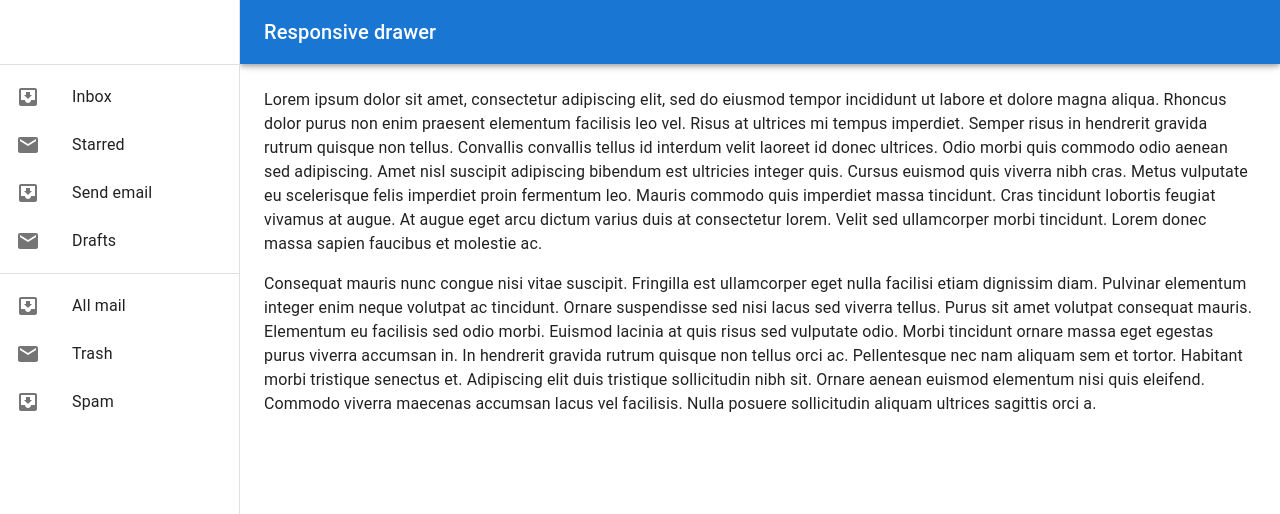
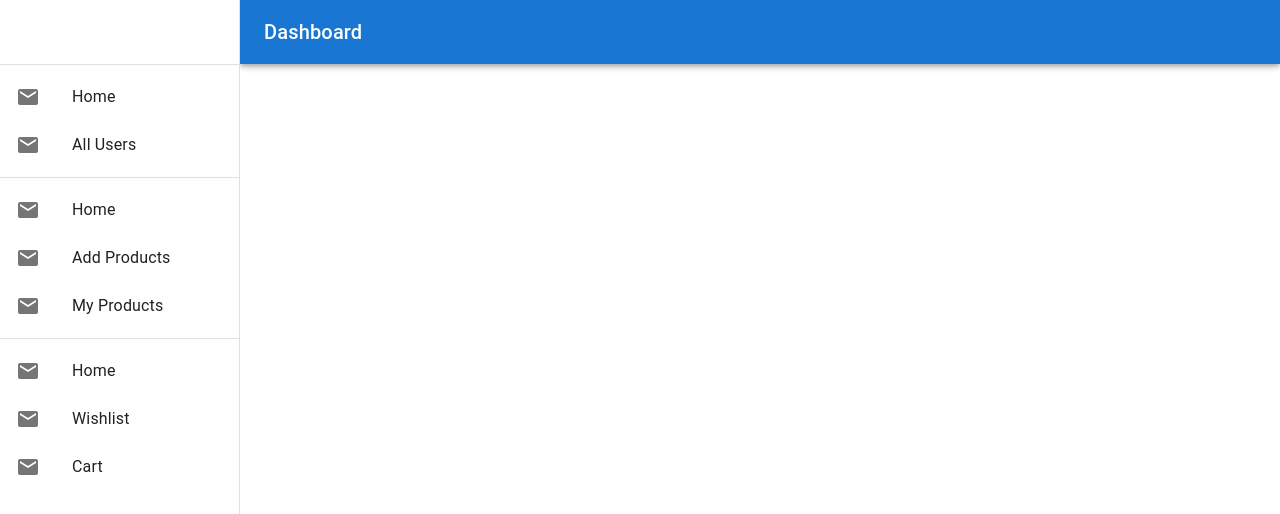
Before and after one commit to meizan2142/MERN-FRONTEND, a React (Vite) app: page /dashboard in a window 1280 px wide. Shown: the top 514 px of the page. Built offline with nearby package versions, Linux system fonts and the light colour scheme; a web font is replaced by a local one.

Commit message:
Dasboard Routes are declared

```diff
--- a/src/Components/UserInfo/UserInfo.jsx
+++ b/src/Components/UserInfo/UserInfo.jsx
@@ -24,7 +24,7 @@ export const UserInfo = () => {
                 />
             </button>
             <ul className={`${open ? 'visible translate-y-0 duration-300 w-full p-1 flex flex-col space-y-4 ' : 'invisible translate-y-4'} absolute top-12 z-50 w-full space-y-1 rounded-sm bg-sky-400 shadow-md`}>
-                <button><NavLink to='/dashboard' className='font-bold rounded-md bg-gray-700 p-1'>DashBoard</NavLink></button>
+                <button><NavLink to='/dashboard/users' className='font-bold rounded-md bg-gray-700 p-1'>DashBoard</NavLink></button>
                 <button className="bg-red-500 rounded-md font-bold">LogOut</button>
             </ul>
         </div>
--- a/src/Pages/DashBoard/DashBoard.jsx
+++ b/src/Pages/DashBoard/DashBoard.jsx
@@ -1,3 +1,4 @@
+import { NavLink, Outlet } from 'react-router-dom'
 import MenuIcon from '@mui/icons-material/Menu';
 import PropTypes from 'prop-types';
 import Box from '@mui/material/Box';
@@ -23,6 +24,47 @@ const DashBoard = (props) => {
     const [mobileOpen, setMobileOpen] = useState(false);
     const [isClosing, setIsClosing] = useState(false);
 
+
+
+    // Sidebar Routes //
+    const adminRoutes = [
+        {
+            path: '/',
+            routeName: 'Home',
+        },
+        {
+            path: '/dashboard/users',
+            routeName: 'All Users',
+        },
+    ]
+    const sellerRoutes = [
+        {
+            path: '/',
+            routeName: 'Home',
+        },
+        {
+            path: '/dashboard/addproducts',
+            routeName: 'Add Products',
+        },
+        {
+            path: '/dashboard/myproducts',
+            routeName: 'My Products',
+        },
+    ]
+    const buyerRoutes = [
+        {
+            path: '/',
+            routeName: 'Home',
+        },
+        {
+            path: '/dashboard/wishlist',
+            routeName: 'Wishlist',
+        },
+        {
+            path: '/dashboard/cart',
+            routeName: 'Cart',
+        },
+    ]
     const handleDrawerClose = () => {
         setIsClosing(true);
         setMobileOpen(false);
@@ -38,31 +80,46 @@ const DashBoard = (props) => {
         }
     };
 
+
+    // Dashboard's Sidebar
     const drawer = (
         <div>
             <Toolbar />
             <Divider />
             <List>
-                {['Inbox', 'Starred', 'Send email', 'Drafts'].map((text, index) => (
-                    <ListItem key={text} disablePadding>
+                {adminRoutes.map((route) => (
+                    <ListItem key={route.path} disablePadding>
                         <ListItemButton>
                             <ListItemIcon>
-                                {index % 2 === 0 ? <InboxIcon /> : <MailIcon />}
+                                {route.name % 2 === 0 ? <InboxIcon /> : <MailIcon />}
                             </ListItemIcon>
-                            <ListItemText primary={text} />
+                            <NavLink to={route.path}><ListItemText primary={route.routeName} /></NavLink>
                         </ListItemButton>
                     </ListItem>
                 ))}
             </List>
             <Divider />
             <List>
-                {['All mail', 'Trash', 'Spam'].map((text, index) => (
-                    <ListItem key={text} disablePadding>
+                {sellerRoutes.map((route) => (
+                    <ListItem key={route.path} disablePadding>
                         <ListItemButton>
                             <ListItemIcon>
-                                {index % 2 === 0 ? <InboxIcon /> : <MailIcon />}
+                                {route.name % 2 === 0 ? <InboxIcon /> : <MailIcon />}
                             </ListItemIcon>
-                            <ListItemText primary={text} />
+                            <NavLink to={route.path}><ListItemText primary={route.routeName} /></NavLink>
+                        </ListItemButton>
+                    </ListItem>
+                ))}
+            </List>
+            <Divider />
+            <List>
+                {buyerRoutes.map((route) => (
+                    <ListItem key={route.path} disablePadding>
+                        <ListItemButton>
+                            <ListItemIcon>
+                                {route.name % 2 === 0 ? <InboxIcon /> : <MailIcon />}
+                            </ListItemIcon>
+                            <NavLink to={route.path}><ListItemText primary={route.routeName} /></NavLink>
                         </ListItemButton>
                     </ListItem>
                 ))}
@@ -93,7 +150,7 @@ const DashBoard = (props) => {
                         <MenuIcon />
                     </IconButton>
                     <Typography variant="h6" noWrap component="div">
-                        Responsive drawer
+                        Dashboard
                     </Typography>
                 </Toolbar>
             </AppBar>
@@ -135,32 +192,8 @@ const DashBoard = (props) => {
                 sx={{ flexGrow: 1, p: 3, width: { sm: `calc(100% - ${drawerWidth}px)` } }}
             >
                 <Toolbar />
-                <Typography sx={{ marginBottom: 2 }}>
-                    Lorem ipsum dolor sit amet, consectetur adipiscing elit, sed do eiusmod
-                    tempor incididunt ut labore et dolore magna aliqua. Rhoncus dolor purus non
-                    enim praesent elementum facilisis leo vel. Risus at ultrices mi tempus
-                    imperdiet. Semper risus in hendrerit gravida rutrum quisque non tellus.
-                    Convallis convallis tellus id interdum velit laoreet id donec ultrices.
-                    Odio morbi quis commodo odio aenean sed adipiscing. Amet nisl suscipit
-                    adipiscing bibendum est ultricies integer quis. Cursus euismod quis viverra
-                    nibh cras. Metus vulputate eu scelerisque felis imperdiet proin fermentum
-                    leo. Mauris commodo quis imperdiet massa tincidunt. Cras tincidunt lobortis
-                    feugiat vivamus at augue. At augue eget arcu dictum varius duis at
-                    consectetur lorem. Velit sed ullamcorper morbi tincidunt. Lorem donec massa
-                    sapien faucibus et molestie ac.
-                </Typography>
-                <Typography sx={{ marginBottom: 2 }}>
-                    Consequat mauris nunc congue nisi vitae suscipit. Fringilla est ullamcorper
-                    eget nulla facilisi etiam dignissim diam. Pulvinar elementum integer enim
-                    neque volutpat ac tincidunt. Ornare suspendisse sed nisi lacus sed viverra
-                    tellus. Purus sit amet volutpat consequat mauris. Elementum eu facilisis
-                    sed odio morbi. Euismod lacinia at quis risus sed vulputate odio. Morbi
-                    tincidunt ornare massa eget egestas purus viverra accumsan in. In hendrerit
-                    gravida rutrum quisque non tellus orci ac. Pellentesque nec nam aliquam sem
-                    et tortor. Habitant morbi tristique senectus et. Adipiscing elit duis
-                    tristique sollicitudin nibh sit. Ornare aenean euismod elementum nisi quis
-                    eleifend. Commodo viverra maecenas accumsan lacus vel facilisis. Nulla
-                    posuere sollicitudin aliquam ultrices sagittis orci a.
+                <Typography component='div' sx={{ marginBottom: 2 }}>
+                        <Outlet />
                 </Typography>
             </Box>
         </Box>
@@ -168,11 +201,7 @@ const DashBoard = (props) => {
 }
 
 DashBoard.propTypes = {
-    /**
-     * Injected by the documentation to work in an iframe.
-     * Remove this when copying and pasting into your project.
-     */
     window: PropTypes.func,
-  };
+};
 
 export default DashBoard
--- /dev/null
+++ b/src/Pages/DashBoard/DashBoardComponents/Admin/AllUsers.jsx
@@ -0,0 +1,7 @@
+const AllUsers = () => {
+    return (
+        <div>AllUsers</div>
+    )
+}
+
+export default AllUsers
--- /dev/null
+++ b/src/Pages/DashBoard/DashBoardComponents/Seller/AddProducts.jsx
@@ -0,0 +1,7 @@
+const AddProducts = () => {
+    return (
+        <div>AddProducts</div>
+    )
+}
+
+export default AddProducts
--- /dev/null
+++ b/src/Pages/DashBoard/DashBoardComponents/Seller/MyProducts.jsx
@@ -0,0 +1,7 @@
+const MyProducts = () => {
+    return (
+        <div>MyProducts</div>
+    )
+}
+
+export default MyProducts
```
Also changed, not shown: src/routers/routers.jsx (+19 -1 lines).
